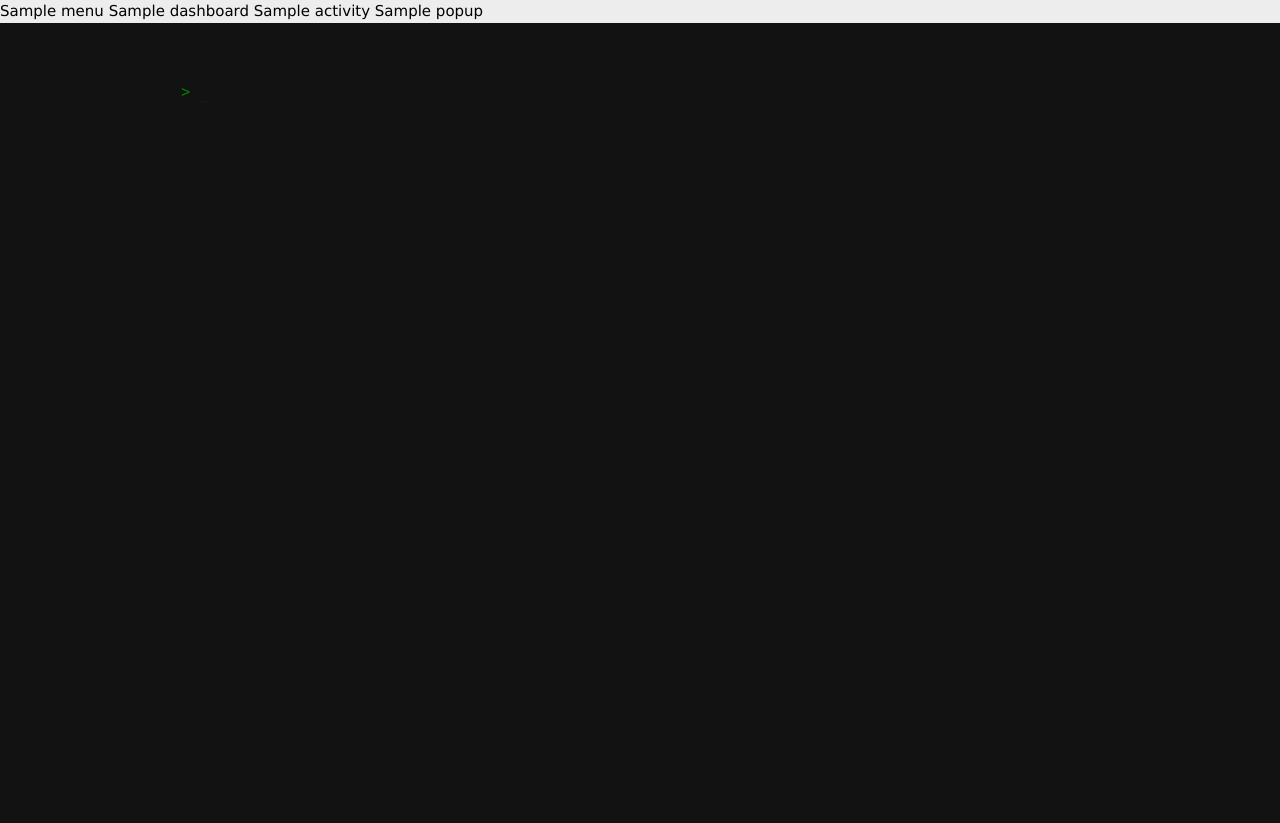
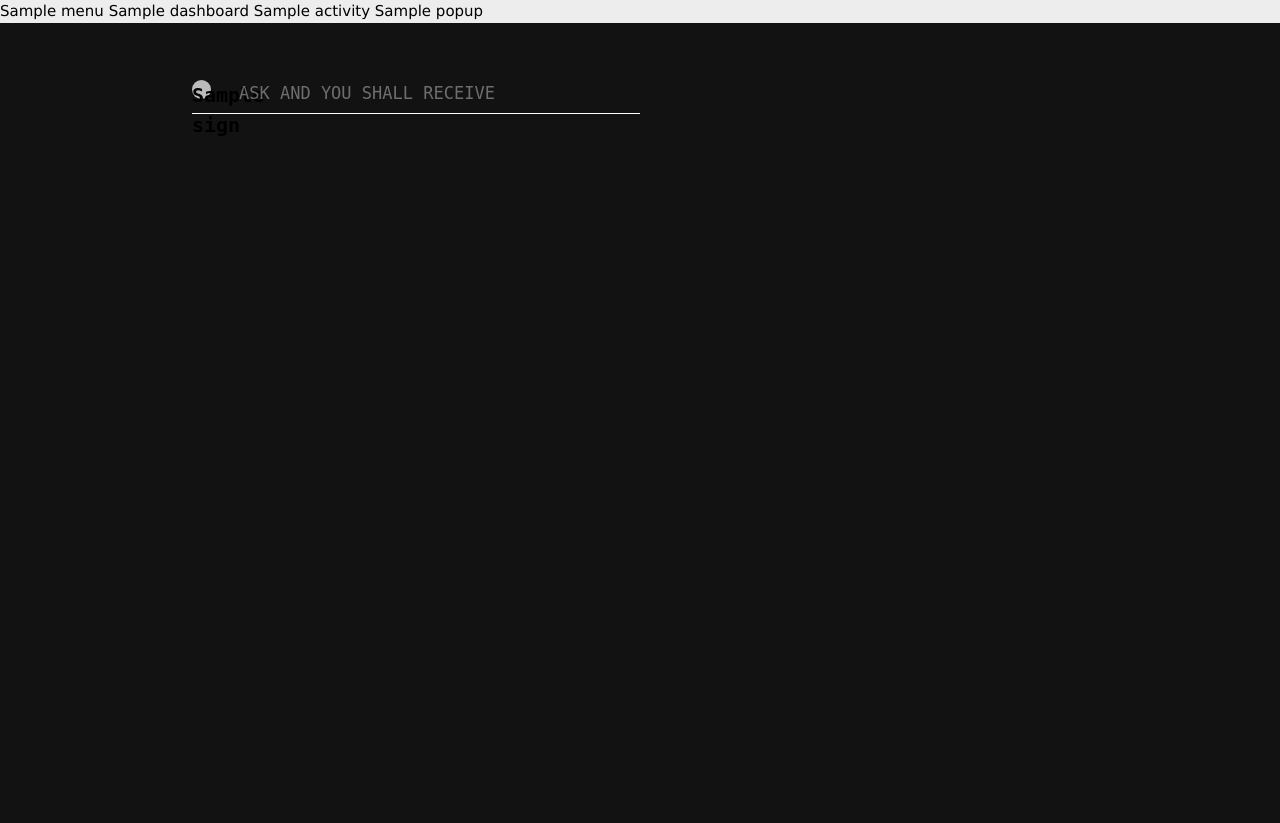
Before and after one commit to workltd-bohm/cde-flask, a Flask app: template Flask/app/templates/index.html in a window 1280 px wide. Run offline with Flask 2, Linux system fonts and the light colour scheme; the template is opened without the code that fills it: most values are stand-ins (such as "Sample title", 1, 10 or a date in 2020).

Commit message:
Cosmetic changes

```diff
--- a/Flask/app/static/css/index.css
+++ b/Flask/app/static/css/index.css
@@ -279,13 +279,20 @@ body {
 }
 
 .terminal-sign{
+    width:1.5vw;
+	height:1.5vw;
     position: absolute;
     top: 10%;
-    left: 14%;
-    background: transparent;
-    color: green;
+    left: 15%;
+    background: #bbb;
+    /*background: transparent;
+    color: green;*/
+    color: #000;
+    border-radius: 50%;
     border: none;
     font-family: monospace;
+    text-align: center;
+    font-size: 20px;
 }
 
 .terminal-div{
@@ -293,11 +300,13 @@ body {
     top: 10%;
     left: 15%;
     border: none;
+    width: 35%;
     /*border: 2px solid transparent;
   -webkit-animation: pulse 3s;
   -webkit-animation-iteration-count: infinite;
   animation: pulse 3s;
   animation-iteration-count: infinite;*/
+  border-bottom: 1px solid white;
   background: transparent;
   color: green;
   outline: 0;
@@ -310,13 +319,19 @@ body {
   -webkit-animation-iteration-count: infinite;
   animation: pulse 3s;
   animation-iteration-count: infinite;*/
+  width: 100%;
   border: none;
-  border: none;
+
   background: transparent;
-  color: green;
+  /*color: green;*/
+  color: #bbb;
+  font-size: 17px;
   outline: 0;
   font-family: monospace;
-  caret-color: green;
+  /*caret-color: green;*/
+  caret-color: #bbb;
+  margin-left: 45px;
+  margin-bottom: 5px;
 }
 
 .terminal-div	i {
@@ -355,5 +370,5 @@ body {
     border-collapse: collapse;
     padding: 15px;
     white-space:pre-wrap;
-    word-wrap:break-word
+    word-wrap:break-word;
 }
--- a/Flask/app/static/css/popup/share.css
+++ b/Flask/app/static/css/popup/share.css
@@ -7,28 +7,31 @@
 
 .autocomplete-items {
   position: absolute;
-  border-bottom: none;
+  border: 1px solid #bbb;
+  /*border-bottom: none;*/
   border-top: none;
   z-index: 99;
   /*position the autocomplete items to be the same width as the container:*/
   top: 100%;
-  left: 0;
-  right: 0;
+  left: 5%;
+  right: 40%;
+  color: #bbb;
 }
 
 .autocomplete-items div {
   padding: 10px;
   cursor: pointer;
-  background-color: #fff;
+  background-color: rgba(50, 50, 50, 0.7);}
+  color: #bbb;
 }
 
 /*when hovering an item:*/
 .autocomplete-items div:hover {
-  background-color: #e9e9e9;
+  background-color: #000;
 }
 
 /*when navigating through the items using the arrow keys:*/
 .autocomplete-active {
-  background-color: DodgerBlue !important;
+  background-color: #000 !important;
   color: #fff;
 }
--- a/Flask/app/templates/index.html
+++ b/Flask/app/templates/index.html
@@ -2,7 +2,7 @@
 <html lang="en">
 <head>
     <meta charset="UTF-8">
-    <title>Title</title>
+    <title>BOHM</title>
 <!--    <link rel="stylesheet" href="https://cdnjs.cloudflare.com/ajax/libs/materialize/1.0.0/css/materialize.min.css">-->
     <link rel="stylesheet" href="https://fonts.googleapis.com/icon?family=Material+Icons">
     <link rel="stylesheet" href="http://www.w3schools.com/lib/w3.css">
@@ -36,10 +36,11 @@
       {{ popup|safe }}
       {{ preview|safe }}
 
-      <input type="text" class="terminal-sign" value=">" readonly>
+<!--      <input type="text" class="terminal-sign" value=">" readonly>-->
+      <div  class="terminal-sign"><b>{{ sign }}</b></div>
       <div class="terminal-div">
-        <input type="text" class="terminal" id="terminal-input" onkeypress="terminalListen(event)" onfocus="onFocus();" placeholder="">
-        <i>_</i>
+        <input type="text" class="terminal" id="terminal-input" onkeypress="terminalListen(event)" onfocus="onFocus();" placeholder="ASK AND YOU SHALL RECEIVE">
+<!--        <i>_</i>-->
       </div>
 
       <div id="snackbar"></div>
--- a/Flask/app/views/main.py
+++ b/Flask/app/views/main.py
@@ -30,4 +30,5 @@ def index():
                            activity=activity,
                            popup=popup,
                            preview=preview,
-                           user=user)
+                           user=user,
+                           sign=user['username'][0])
```
Also changed, not shown: Flask/app/static/img/side_menu/icon_3d.png (added), Flask/app/static/img/side_menu/icon_exit.png (added), Flask/app/static/img/side_menu/icon_market.png (added), Flask/app/static/img/side_menu/icon_project.png (added), Flask/app/static/img/side_menu/icon_todo.png (added), Flask/app/static/img/side_menu/icon_trash.png (added).
